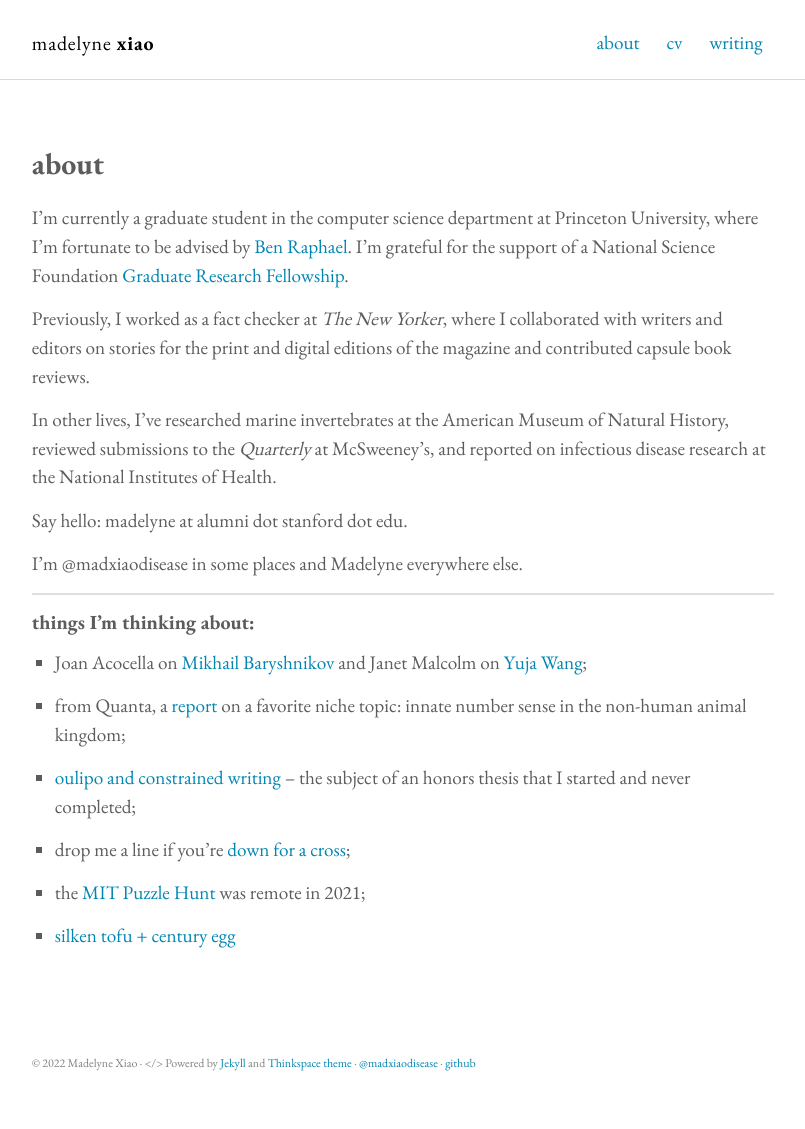
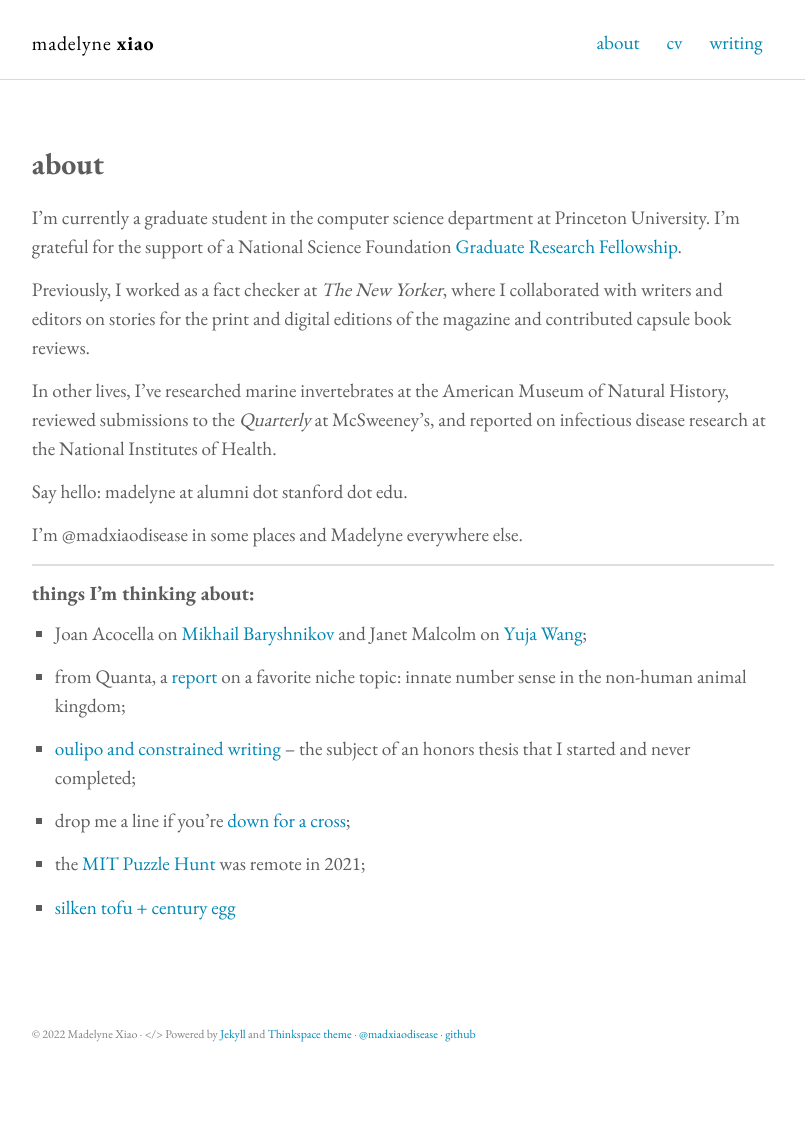
Before and after one commit to madelyne/madelyne.github.io, a Jekyll site: the page built from about.md, in a window 1280 px wide. Shown: the whole page, without its empty margins (237-1042 px from the left). Built offline with Jekyll 4.4.1, drawn with Linux system fonts in a browser that asks for light colours; after the commit the page ends 1100 px from its top, so only the background shows below that.

Commit message:
update about

```diff
--- a/about.md
+++ b/about.md
@@ -3,7 +3,7 @@ layout: page
 title: about
 permalink: /about/
 ---
-I'm currently a graduate student in the computer science department at Princeton University, where I'm fortunate to be advised by [Ben Raphael](http://compbio.cs.brown.edu/). I'm grateful for the support of a National Science Foundation [Graduate Research Fellowship](https://www.nsfgrfp.org/).
+I'm currently a graduate student in the computer science department at Princeton University. I'm grateful for the support of a National Science Foundation [Graduate Research Fellowship](https://www.nsfgrfp.org/).
 
 Previously, I worked as a fact checker at _The New Yorker_, where I collaborated with writers and editors on stories for the print and digital editions of the magazine and contributed capsule book reviews.
 
```
Also changed, not shown: 1 other file.
